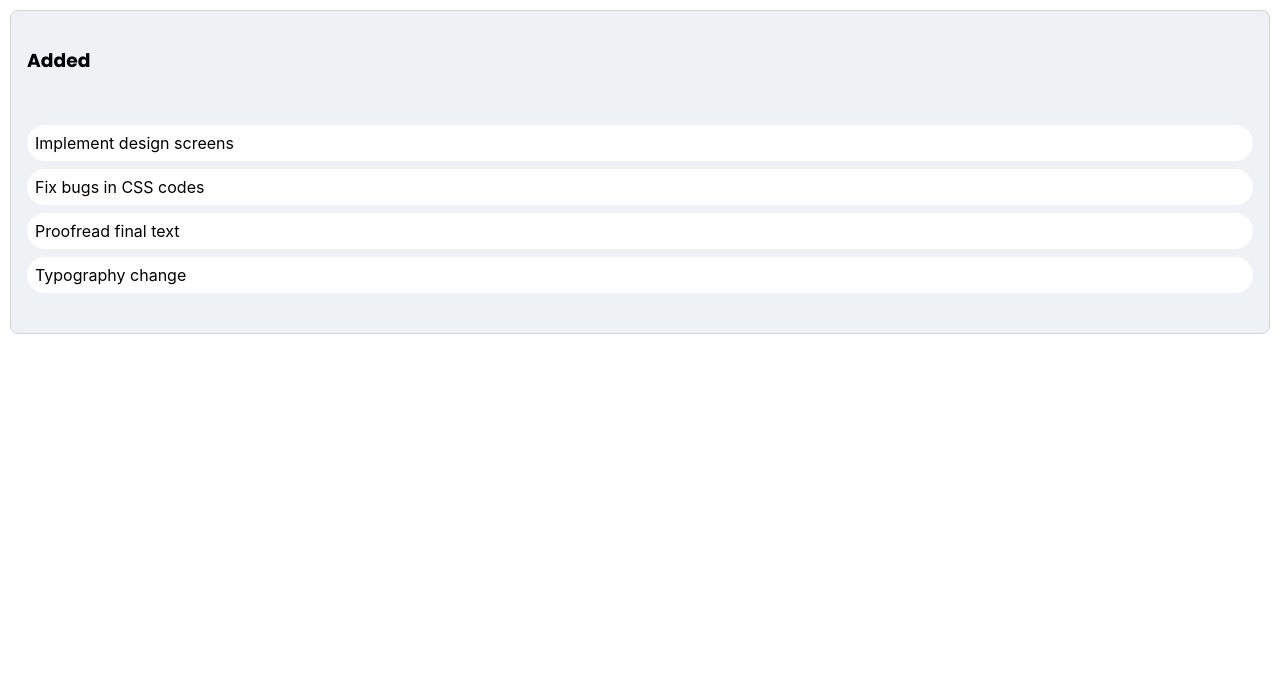
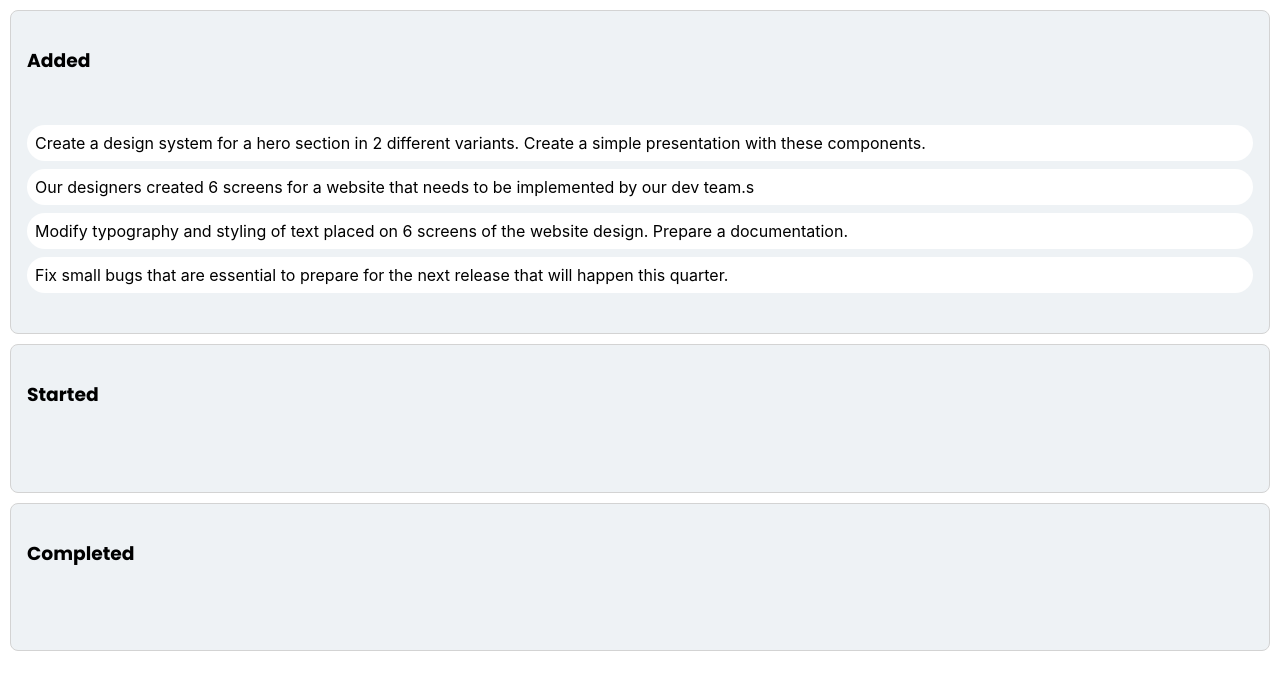
Before and after one commit to poko91/task-management-app, a React (Create React App) app: page / in a window 1280 px wide. Shown: the top 690 px of the page. Built offline with nearby package versions, Linux system fonts and the light colour scheme.

Commit message:
fix: added more data

```diff
--- a/src/data/initial-data.js
+++ b/src/data/initial-data.js
@@ -1,9 +1,9 @@
 const initialData = {
   tasks: {
-    "task-1": { id: "task-1", content: "Implement design screens" },
-    "task-2": { id: "task-2", content: "Fix bugs in CSS codes" },
-    "task-3": { id: "task-3", content: "Proofread final text" },
-    "task-4": { id: "task-4", content: "Typography change" },
+    "task-1": { id: "task-1", title: "Hero Section", content: "Create a design system for a hero section in 2 different variants. Create a simple presentation with these components.", due_date: "2024-1-5", priority: "High" },
+    "task-2": { id: "task-2", title: "Implement design screens", content: "Our designers created 6 screens for a website that needs to be implemented by our dev team.s", due_date: "2024-02-2", priority: "High" },
+    "task-3": { id: "task-3", title: "Typography change", content: "Modify typography and styling of text placed on 6 screens of the website design. Prepare a documentation.", due_date: "2024-1-5", priority: "Medium" },
+    "task-4": { id: "task-4", title: "Fix bugs in the CSS code", content: "Fix small bugs that are essential to prepare for the next release that will happen this quarter.", due_date: "2023-2-10", priority: "Low" },
   },
   columns: {
     "column-1": {
@@ -11,8 +11,18 @@ const initialData = {
       title: "Added",
       taskIds: ["task-1", "task-2", "task-3", "task-4"],
     },
+    "column-2": {
+      id: "column-2",
+      title: "Started",
+      taskIds: [],
+    },
+    "column-3": {
+      id: "column-3",
+      title: "Completed",
+      taskIds: [],
+    },
   },
-  columnOrder: ["column-1"],
+  columnOrder: ["column-1", "column-2", "column-3"],
 };
 
 export default initialData;
```
